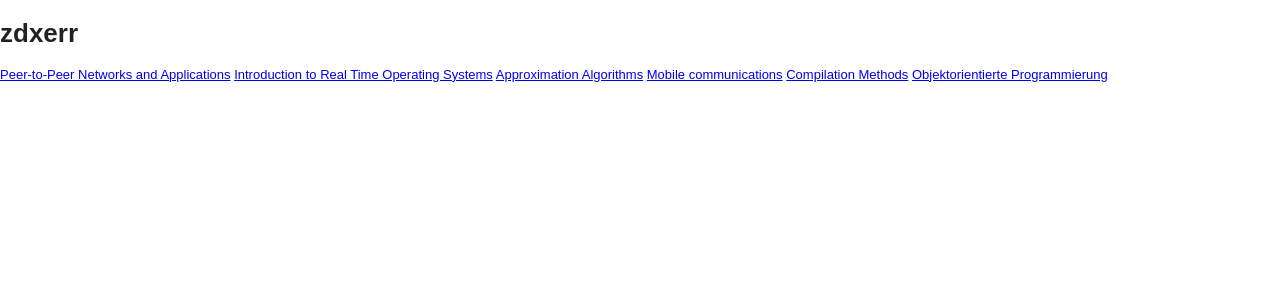
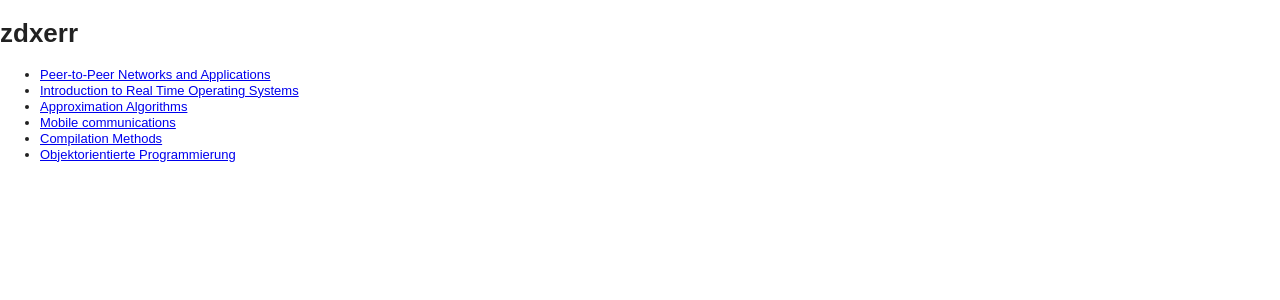
Before and after one commit to zdxerr/zdxerr.github.com, a Jekyll site: the page built from _posts/2011-11-19-ws-2011.markdown, in a window 1280 px wide. Shown: the top 300 px of the page. Built offline with Jekyll 4.4.1, drawn with Linux system fonts in a browser that asks for light colours; nearby versions of some CDN libraries.

Commit message:
Added list.

```diff
--- a/_posts/2011-11-19-ws-2011.markdown
+++ b/_posts/2011-11-19-ws-2011.markdown
@@ -3,9 +3,9 @@ layout: default
 title: Links from WS2011
 ---
 
-[Peer-to-Peer Networks and Applications](http://www.cs.uni-paderborn.de/fachgebiete/fg-ti/lehre0/ws1112/p2p-networks.html)
-[Introduction to Real Time Operating Systems](http://wwwhni.uni-paderborn.de/eps/lehre/wintersemester-201112/irtos/)
-[Approximation Algorithms](http://www.cs.uni-paderborn.de/fachgebiete/fg-ti/lehre0/ws1112/approx.html)
-[Mobile communications](http://www.cs.uni-paderborn.de/fachgebiete/fachgebiet-rechnernetze/lehre/lehre-ws1112/vl-mobilkommunikation.html)
-[Compilation Methods](http://ag-kastens.uni-paderborn.de/lehre/material/compii/)
-[Objektorientierte Programmierung](http://ag-kastens.uni-paderborn.de/lehre/material/oop/)
+- [Peer-to-Peer Networks and Applications](http://www.cs.uni-paderborn.de/fachgebiete/fg-ti/lehre0/ws1112/p2p-networks.html)
+- [Introduction to Real Time Operating Systems](http://wwwhni.uni-paderborn.de/eps/lehre/wintersemester-201112/irtos/)
+- [Approximation Algorithms](http://www.cs.uni-paderborn.de/fachgebiete/fg-ti/lehre0/ws1112/approx.html)
+- [Mobile communications](http://www.cs.uni-paderborn.de/fachgebiete/fachgebiet-rechnernetze/lehre/lehre-ws1112/vl-mobilkommunikation.html)
+- [Compilation Methods](http://ag-kastens.uni-paderborn.de/lehre/material/compii/)
+- [Objektorientierte Programmierung](http://ag-kastens.uni-paderborn.de/lehre/material/oop/)
```
